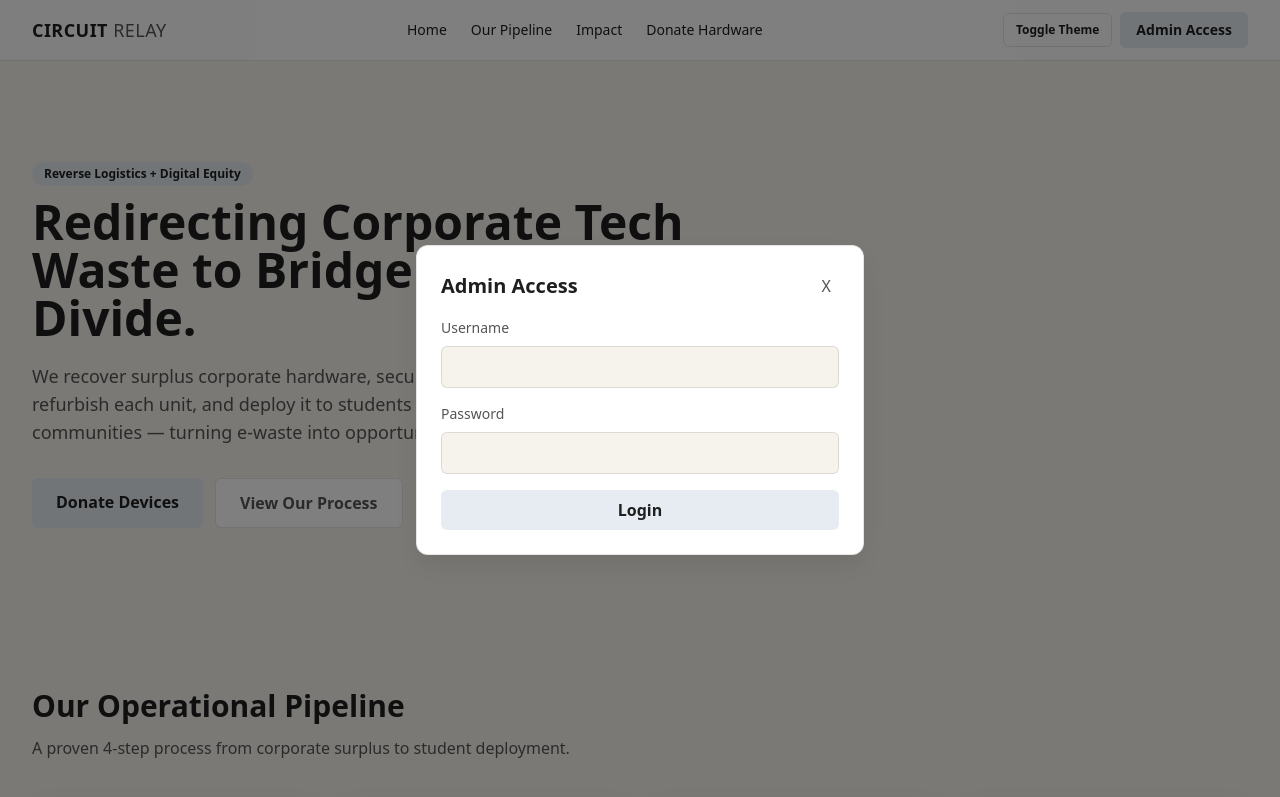
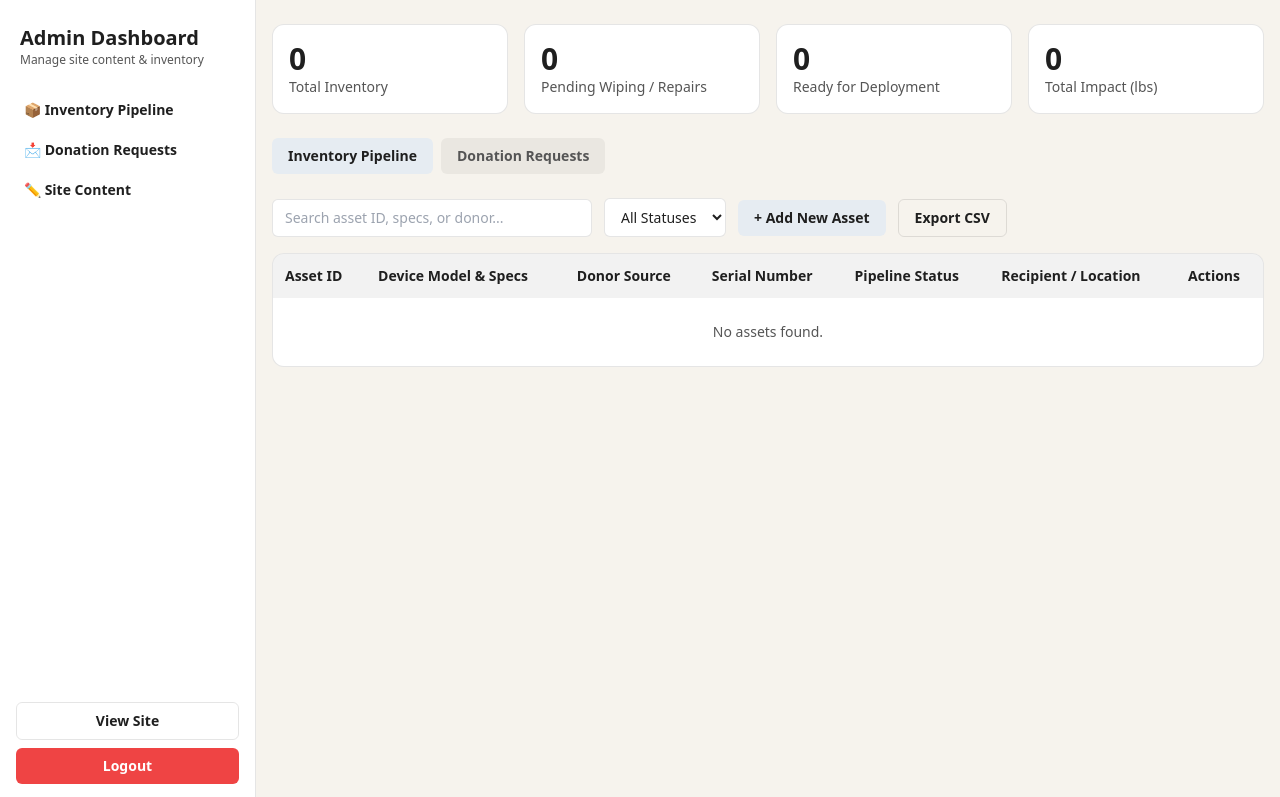
Before and after one commit to cookie-cosmic/-circuitrelay-website, a website: page admin-dashboard.html in a window 1280 px wide. Both pictures are taken after a click on the button "Admin Access". Shown: the top 797 px of the page. Drawn offline with nearby package versions, Linux system fonts and the light colour scheme.

Commit message:
Admin access auto-opens dashboard; hide access button after logout

```diff
--- a/admin-dashboard.html
+++ b/admin-dashboard.html
@@ -639,11 +639,10 @@
       // =============================
       // Auth
       // =============================
-      adminAccessBtn.addEventListener("click", () => {
-        if (isAuthed()) { openDashboard(); return; }
-        loginError.classList.add("hidden");
-        loginModal.classList.remove("hidden");
-        loginModal.classList.add("flex");
+adminAccessBtn.addEventListener("click", () => {
+        // Option A: auto-login straight to dashboard (no password prompt)
+        sessionStorage.setItem(AUTH_KEY, "true");
+        openDashboard();
       });
       closeLoginModal.addEventListener("click", closeLogin);
       loginModal.addEventListener("click", (e) => { if (e.target === loginModal) closeLogin(); });
@@ -663,9 +662,11 @@
         }
       });
 
-      logoutBtn.addEventListener("click", () => {
+logoutBtn.addEventListener("click", () => {
         sessionStorage.removeItem(AUTH_KEY);
         closeDashboard();
+        // Hide the "Admin Access" button after logout
+        adminAccessBtn.classList.add("hidden");
       });
 
       // =============================
```
